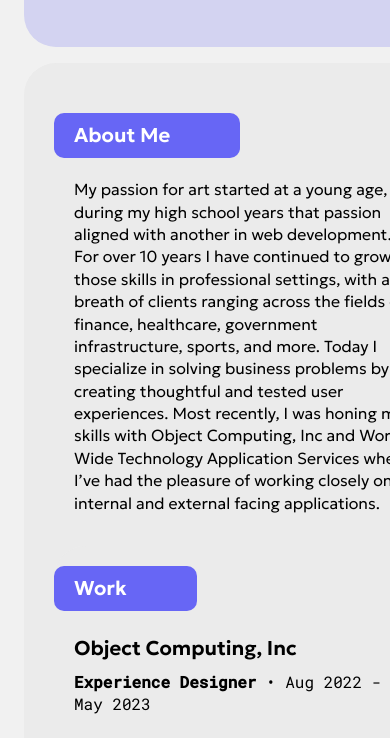
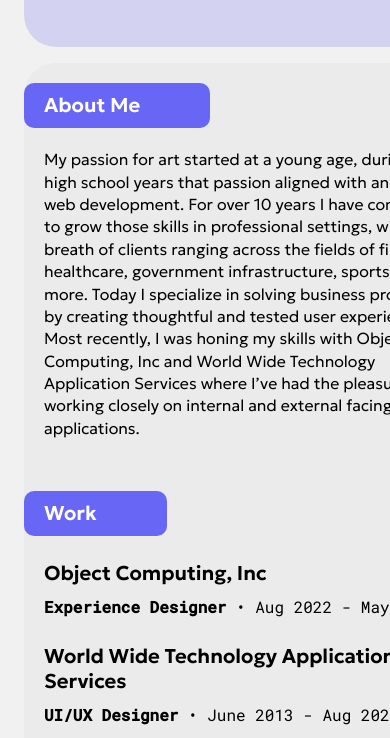
Before and after one commit to brad-gault/brad-gault.github.io, a plain HTML site: page index.html in a window 390 px wide. Shown: the part 867-1605 px from the top of the page. Drawn offline with nearby package versions, Linux system fonts and the light colour scheme; a script that the page names is missing.

Commit message:
Update styles.css

```diff
--- a/css/styles.css
+++ b/css/styles.css
@@ -333,8 +333,8 @@
 		}
 
 		.grid-element-2{
-			    max-width: 97vw;
-                		}
+			    padding: 0;
+            }
 .auto-grid {
     --auto-grid-min-size: 28rem;
 
```
